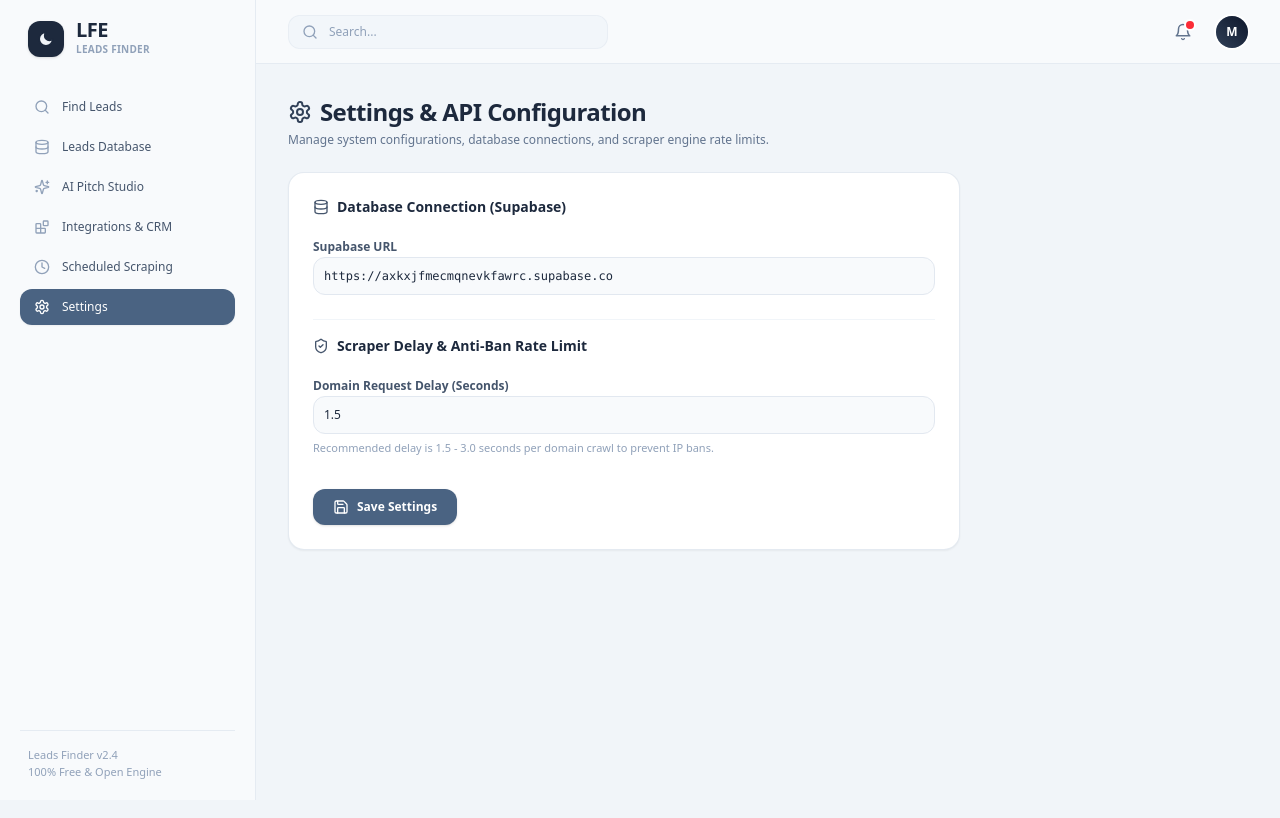
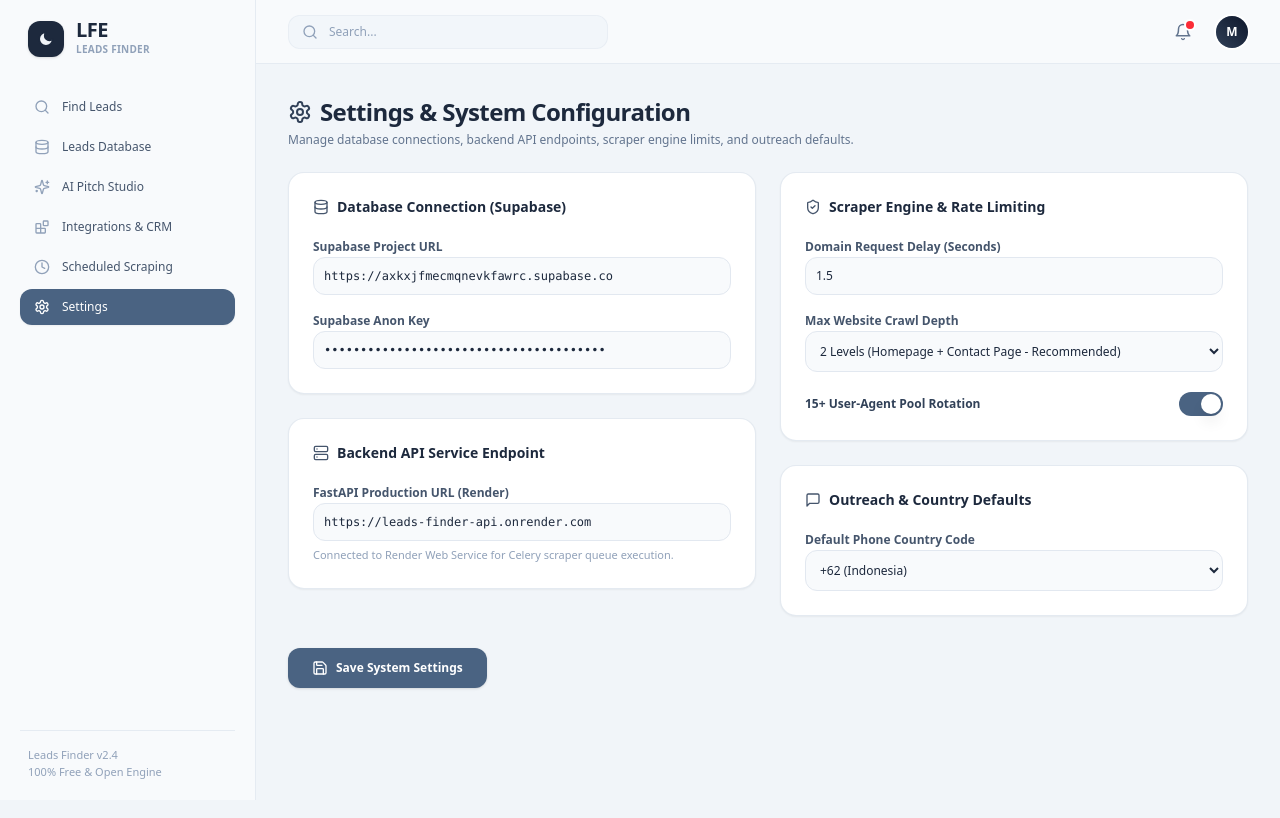
Before and after one commit to studiosigma/leads-finder, a Next.js app in the folder frontend/: page /settings in a window 1280 px wide. Shown: the top 818 px of the page. Built offline with nearby package versions, Linux system fonts and the light colour scheme.

Commit message:
style: optimize Settings & API Configuration into 2-column comprehensive system dashboard

```diff
--- a/frontend/src/app/settings/page.tsx
+++ b/frontend/src/app/settings/page.tsx
@@ -1,37 +1,55 @@
 'use client';
 
 import React, { useState } from 'react';
-import { Settings, Save, CheckCircle2, ShieldCheck, Database, Key } from 'lucide-react';
+import { Settings, Save, CheckCircle2, ShieldCheck, Database, Key, Server, Cpu, Globe, MessageSquare } from 'lucide-react';
 
 export default function SettingsPage() {
   const [supabaseUrl, setSupabaseUrl] = useState('https://axkxjfmecmqnevkfawrc.supabase.co');
+  const [supabaseKey, setSupabaseKey] = useState('eyJhbGciOiJIUzI1NiIsInR5cCI6IkpXVCJ9...');
+  const [backendUrl, setBackendUrl] = useState('https://leads-finder-api.onrender.com');
   const [rateLimit, setRateLimit] = useState('1.5');
+  const [crawlDepth, setCrawlDepth] = useState('2');
+  const [countryCode, setCountryCode] = useState('+62');
+  const [uaRotation, setUaRotation] = useState(true);
   const [saved, setSaved] = useState(false);
 
   const handleSave = () => {
     setSaved(true);
-    setTimeout(() => setSaved(false), 2000);
+    setTimeout(() => setSaved(false), 3000);
   };
 
   return (
     <div className="w-full min-h-screen bg-[#f1f5f9] p-8 space-y-6 font-sans">
       <div>
         <h1 className="text-2xl font-extrabold text-slate-800 tracking-tight flex items-center gap-2">
-          <Settings className="text-slate-700" size={24} /> Settings & API Configuration
+          <Settings className="text-slate-700" size={24} /> Settings & System Configuration
         </h1>
         <p className="text-xs text-slate-500 font-medium mt-1">
-          Manage system configurations, database connections, and scraper engine rate limits.
+          Manage database connections, backend API endpoints, scraper engine limits, and outreach defaults.
         </p>
       </div>
 
-      <div className="max-w-2xl bg-white p-6 rounded-2xl border border-slate-200/90 shadow-xs space-y-6">
+      {/* Alert Notification */}
+      {saved && (
+        <div className="p-4 bg-emerald-50 border border-emerald-200 rounded-2xl text-xs font-bold text-emerald-800 flex items-center gap-2 animate-in fade-in duration-150 shadow-xs">
+          <CheckCircle2 size={16} className="text-emerald-600" />
+          <span>All system configurations saved successfully! Changes applied immediately.</span>
+        </div>
+      )}
+
+      <div className="grid grid-cols-1 lg:grid-cols-2 gap-6">
+
+        {/* Left Column: Database & Backend API */}
+        <div className="space-y-6">
           {/* Database Configuration */}
-        <div className="space-y-4">
+          <div className="bg-white p-6 rounded-2xl border border-slate-200/90 shadow-xs space-y-4">
             <h2 className="text-sm font-bold text-slate-800 flex items-center gap-2">
               <Database size={16} className="text-slate-600" /> Database Connection (Supabase)
             </h2>
-          <div className="space-y-1.5">
-            <label className="text-xs font-semibold text-slate-600">Supabase URL</label>
+
+            <div className="space-y-3">
+              <div className="space-y-1">
+                <label className="text-xs font-semibold text-slate-600">Supabase Project URL</label>
                 <input
                   type="text"
                   value={supabaseUrl}
@@ -39,14 +57,50 @@ export default function SettingsPage() {
                   className="w-full p-2.5 bg-slate-50 border border-slate-200 rounded-xl text-xs font-mono text-slate-800 focus:outline-none focus:ring-2 focus:ring-slate-400"
                 />
               </div>
+
+              <div className="space-y-1">
+                <label className="text-xs font-semibold text-slate-600">Supabase Anon Key</label>
+                <input
+                  type="password"
+                  value={supabaseKey}
+                  onChange={(e) => setSupabaseKey(e.target.value)}
+                  className="w-full p-2.5 bg-slate-50 border border-slate-200 rounded-xl text-xs font-mono text-slate-800 focus:outline-none focus:ring-2 focus:ring-slate-400"
+                />
+              </div>
+            </div>
           </div>
 
+          {/* Backend Service URL */}
+          <div className="bg-white p-6 rounded-2xl border border-slate-200/90 shadow-xs space-y-4">
+            <h2 className="text-sm font-bold text-slate-800 flex items-center gap-2">
+              <Server size={16} className="text-slate-600" /> Backend API Service Endpoint
+            </h2>
+
+            <div className="space-y-1.5">
+              <label className="text-xs font-semibold text-slate-600">FastAPI Production URL (Render)</label>
+              <input
+                type="text"
+                value={backendUrl}
+                onChange={(e) => setBackendUrl(e.target.value)}
+                className="w-full p-2.5 bg-slate-50 border border-slate-200 rounded-xl text-xs font-mono text-slate-800 focus:outline-none focus:ring-2 focus:ring-slate-400"
+              />
+              <p className="text-[11px] text-slate-400">
+                Connected to Render Web Service for Celery scraper queue execution.
+              </p>
+            </div>
+          </div>
+        </div>
+
+        {/* Right Column: Scraper Engine Limits & Outreach Defaults */}
+        <div className="space-y-6">
           {/* Scraper Engine Limits */}
-        <div className="space-y-4 pt-4 border-t border-slate-100">
+          <div className="bg-white p-6 rounded-2xl border border-slate-200/90 shadow-xs space-y-4">
             <h2 className="text-sm font-bold text-slate-800 flex items-center gap-2">
-            <ShieldCheck size={16} className="text-slate-600" /> Scraper Delay & Anti-Ban Rate Limit
+              <ShieldCheck size={16} className="text-slate-600" /> Scraper Engine & Rate Limiting
             </h2>
-          <div className="space-y-1.5">
+
+            <div className="space-y-3">
+              <div className="space-y-1">
                 <label className="text-xs font-semibold text-slate-600">Domain Request Delay (Seconds)</label>
                 <input
                   type="number"
@@ -55,23 +109,75 @@ export default function SettingsPage() {
                   onChange={(e) => setRateLimit(e.target.value)}
                   className="w-full p-2.5 bg-slate-50 border border-slate-200 rounded-xl text-xs text-slate-800 focus:outline-none focus:ring-2 focus:ring-slate-400"
                 />
-            <p className="text-[11px] text-slate-400">
-              Recommended delay is 1.5 - 3.0 seconds per domain crawl to prevent IP bans.
-            </p>
-          </div>
               </div>
 
-        {/* Save Button */}
-        <div className="pt-2">
+              <div className="space-y-1">
+                <label className="text-xs font-semibold text-slate-600">Max Website Crawl Depth</label>
+                <select
+                  value={crawlDepth}
+                  onChange={(e) => setCrawlDepth(e.target.value)}
+                  className="w-full p-2.5 bg-slate-50 border border-slate-200 rounded-xl text-xs text-slate-800 focus:outline-none focus:ring-2 focus:ring-slate-400 font-medium"
+                >
+                  <option value="1">1 Level (Homepage Only - Fastest)</option>
+                  <option value="2">2 Levels (Homepage + Contact Page - Recommended)</option>
+                  <option value="3">3 Levels (Deep Crawl - Comprehensive)</option>
+                </select>
+              </div>
+
+              <div className="flex items-center justify-between pt-2">
+                <span className="text-xs font-semibold text-slate-700">15+ User-Agent Pool Rotation</span>
                 <button
-            onClick={handleSave}
-            className="py-2.5 px-5 bg-[#4a6382] hover:bg-[#3b5175] text-white rounded-xl text-xs font-bold transition-all flex items-center gap-2 shadow-sm"
+                  type="button"
+                  onClick={() => setUaRotation(!uaRotation)}
+                  className={`relative inline-flex h-6 w-11 shrink-0 cursor-pointer rounded-full border-2 border-transparent transition-colors duration-200 ease-in-out focus:outline-none ${
+                    uaRotation ? 'bg-[#4a6382]' : 'bg-slate-200'
+                  }`}
                 >
-            {saved ? <CheckCircle2 size={16} className="text-emerald-300" /> : <Save size={16} />}
-            {saved ? 'Configuration Saved!' : 'Save Settings'}
+                  <span
+                    className={`pointer-events-none inline-block h-5 w-5 transform rounded-full bg-white shadow-lg ring-0 transition duration-200 ease-in-out ${
+                      uaRotation ? 'translate-x-5' : 'translate-x-0'
+                    }`}
+                  />
                 </button>
               </div>
             </div>
           </div>
+
+          {/* Outreach & WhatsApp Defaults */}
+          <div className="bg-white p-6 rounded-2xl border border-slate-200/90 shadow-xs space-y-4">
+            <h2 className="text-sm font-bold text-slate-800 flex items-center gap-2">
+              <MessageSquare size={16} className="text-slate-600" /> Outreach & Country Defaults
+            </h2>
+
+            <div className="space-y-1.5">
+              <label className="text-xs font-semibold text-slate-600">Default Phone Country Code</label>
+              <select
+                value={countryCode}
+                onChange={(e) => setCountryCode(e.target.value)}
+                className="w-full p-2.5 bg-slate-50 border border-slate-200 rounded-xl text-xs text-slate-800 focus:outline-none focus:ring-2 focus:ring-slate-400 font-medium"
+              >
+                <option value="+62">+62 (Indonesia)</option>
+                <option value="+1">+1 (United States / Canada)</option>
+                <option value="+65">+65 (Singapore)</option>
+                <option value="+60">+60 (Malaysia)</option>
+              </select>
+            </div>
+          </div>
+        </div>
+
+      </div>
+
+      {/* Global Save Button */}
+      <div className="pt-2">
+        <button
+          onClick={handleSave}
+          className="py-3 px-6 bg-[#4a6382] hover:bg-[#3b5175] text-white rounded-xl text-xs font-bold transition-all flex items-center gap-2 shadow-sm"
+        >
+          {saved ? <CheckCircle2 size={16} className="text-emerald-300" /> : <Save size={16} />}
+          {saved ? 'All Configurations Saved!' : 'Save System Settings'}
+        </button>
+      </div>
+
+    </div>
   );
 }
```
Lines whose indentation alone changed are shown as unchanged.
